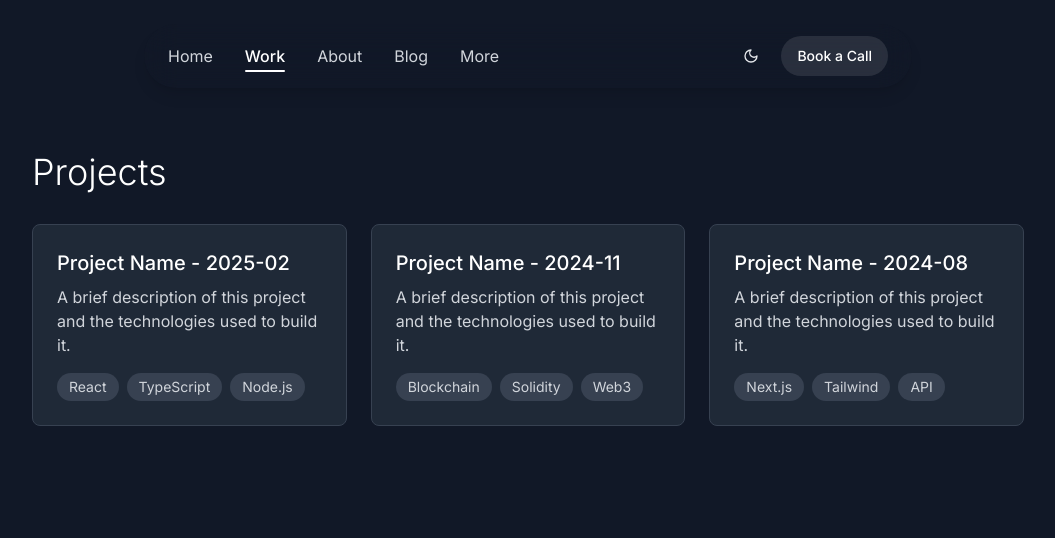
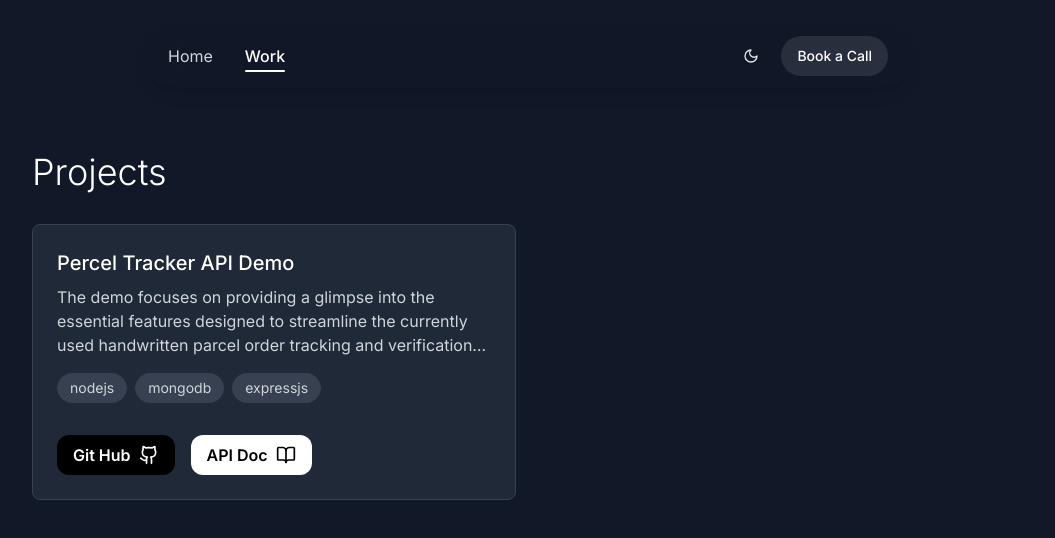
Before and after one commit to acehidan/atyh-portfolio, a Next.js app: page /projects in a window 1280 px wide. Shown: the top 538 px of the page, without its empty margins (112-1167 px from the left). Built offline with nearby package versions, Linux system fonts and the light colour scheme.

Commit message:
feat: add project

```diff
--- a/app/projects/page.tsx
+++ b/app/projects/page.tsx
@@ -1,70 +1,91 @@
-import { PageTransition } from "@/components/page-transition"
+"use client";
+import { PageTransition } from "@/components/page-transition";
+import { ArrowRightIcon, BookOpen, Github } from "lucide-react";
+import { useState } from "react";
 
 export default function ProjectsPage() {
+  const projects = [
+    {
+      id: 1,
+      name: "Percel Tracker API Demo",
+      description:
+        "The demo focuses on providing a glimpse into the essential features designed to streamline the currently used handwritten parcel order tracking and verification process at Me Me Cosmetics, aiming for faster and more efficient operations through robust management tools and insightful data analysis.",
+      technologies: ["Node.js", "MongoDB", "Express.js"],
+      link: "https://github.com/AungThuyeinHein/parcel_tracker_api_demo",
+      tab: ["nodejs", "mongodb", "expressjs"],
+      buttonLink: "https://parcel-tracker-api-demo.onrender.com/api-docs/",
+    },
+  ];
+
+  const [activeProject, setActiveProject] = useState(0);
+
+  const handleActiveProject = (id: number) => {
+    if (activeProject === id) {
+      setActiveProject(0);
+    } else {
+      setActiveProject(id);
+    }
+  };
+
   return (
     <PageTransition>
       <section className="py-8 min-h-[calc(100vh-180px)]">
-        <h2 className="text-4xl font-light text-gray-800 dark:text-white mb-8">Projects</h2>
+        <h2 className="text-4xl font-light text-gray-800 dark:text-white mb-8">
+          Projects
+        </h2>
 
-        <div className="grid md:grid-cols-2 lg:grid-cols-3 gap-6">
+        <div className="grid md:grid-cols-2 lg:grid-cols-2 gap-6">
           {/* Project Card */}
-          <div className="border border-gray-200 dark:border-gray-700 rounded-lg p-6 hover:shadow-md transition-shadow bg-white dark:bg-gray-800">
-            <h3 className="text-xl font-medium mb-2 dark:text-white">Project Name - 2025-02</h3>
-            <p className="text-gray-600 dark:text-gray-300 mb-4">
-              A brief description of this project and the technologies used to build it.
-            </p>
-            <div className="flex flex-wrap gap-2">
-              <span className="px-3 py-1 bg-gray-100 dark:bg-gray-700 text-gray-600 dark:text-gray-300 text-sm rounded-full">
-                React
-              </span>
-              <span className="px-3 py-1 bg-gray-100 dark:bg-gray-700 text-gray-600 dark:text-gray-300 text-sm rounded-full">
-                TypeScript
-              </span>
-              <span className="px-3 py-1 bg-gray-100 dark:bg-gray-700 text-gray-600 dark:text-gray-300 text-sm rounded-full">
-                Node.js
-              </span>
+
+          {projects.map((project) => (
+            <div
+              key={project.id}
+              onClick={() => handleActiveProject(project.id)}
+              className="border border-gray-200 dark:border-gray-700 rounded-lg p-6 hover:shadow-md transition-shadow bg-white dark:bg-gray-800 cursor-pointer"
+            >
+              <h3 className="text-xl font-medium mb-2 dark:text-white">
+                {project.name}
+              </h3>
+              <p
+                className={`text-gray-600 dark:text-gray-300 mb-4 ${
+                  activeProject === project.id
+                    ? "line-clamp-none"
+                    : "line-clamp-3"
+                }`}
+              >
+                {project.description}
+              </p>
+              <div className="flex flex-wrap gap-2">
+                {project.tab.map((tab) => (
+                  <span className="px-3 py-1 bg-white dark:bg-gray-700 border border-gray-200 dark:border-gray-700 text-gray-600 dark:text-gray-300 text-sm rounded-full">
+                    {tab}
+                  </span>
+                ))}
+              </div>
+              <div className="text-center w-full flex space-x-4 mt-4">
+                <a
+                  href={project.buttonLink}
+                  target="_blank"
+                  rel="noopener noreferrer"
+                  className="font-semibold mt-4 rounded-xl inline-flex items-center px-4 py-2 bg-gray-800/90 hover:bg-gray-700 dark:bg-black dark:hover:bg-white/50 text-white dark:text-white border-0 backdrop-blur-sm"
+                >
+                  Git Hub
+                  <Github className="w-5 h-5 ml-2" />
+                </a>
+                <a
+                  href={project.link}
+                  target="_blank"
+                  rel="noopener noreferrer"
+                  className="font-semibold mt-4 rounded-xl inline-flex items-center px-4 py-1 bg-gray-800/90 hover:bg-gray-700 dark:bg-white dark:hover:bg-white/50 text-white dark:text-black border-0 backdrop-blur-sm"
+                >
+                  API Doc
+                  <BookOpen className="w-5 h-5 ml-2" />
+                </a>
+              </div>
             </div>
-          </div>
-
-          {/* More Project Cards */}
-          <div className="border border-gray-200 dark:border-gray-700 rounded-lg p-6 hover:shadow-md transition-shadow bg-white dark:bg-gray-800">
-            <h3 className="text-xl font-medium mb-2 dark:text-white">Project Name - 2024-11</h3>
-            <p className="text-gray-600 dark:text-gray-300 mb-4">
-              A brief description of this project and the technologies used to build it.
-            </p>
-            <div className="flex flex-wrap gap-2">
-              <span className="px-3 py-1 bg-gray-100 dark:bg-gray-700 text-gray-600 dark:text-gray-300 text-sm rounded-full">
-                Blockchain
-              </span>
-              <span className="px-3 py-1 bg-gray-100 dark:bg-gray-700 text-gray-600 dark:text-gray-300 text-sm rounded-full">
-                Solidity
-              </span>
-              <span className="px-3 py-1 bg-gray-100 dark:bg-gray-700 text-gray-600 dark:text-gray-300 text-sm rounded-full">
-                Web3
-              </span>
-            </div>
-          </div>
-
-          {/* Third Project Card */}
-          <div className="border border-gray-200 dark:border-gray-700 rounded-lg p-6 hover:shadow-md transition-shadow bg-white dark:bg-gray-800">
-            <h3 className="text-xl font-medium mb-2 dark:text-white">Project Name - 2024-08</h3>
-            <p className="text-gray-600 dark:text-gray-300 mb-4">
-              A brief description of this project and the technologies used to build it.
-            </p>
-            <div className="flex flex-wrap gap-2">
-              <span className="px-3 py-1 bg-gray-100 dark:bg-gray-700 text-gray-600 dark:text-gray-300 text-sm rounded-full">
-                Next.js
-              </span>
-              <span className="px-3 py-1 bg-gray-100 dark:bg-gray-700 text-gray-600 dark:text-gray-300 text-sm rounded-full">
-                Tailwind
-              </span>
-              <span className="px-3 py-1 bg-gray-100 dark:bg-gray-700 text-gray-600 dark:text-gray-300 text-sm rounded-full">
-                API
-              </span>
-            </div>
-          </div>
+          ))}
         </div>
       </section>
     </PageTransition>
-  )
+  );
 }
--- a/components/navbar.tsx
+++ b/components/navbar.tsx
@@ -20,9 +20,9 @@ export default function Navbar() {
   const navLinks = [
     { href: "/", label: "Home", path: "/" },
     { href: "/projects", label: "Work", path: "/projects" },
-    { href: "/about", label: "About", path: "/about" },
-    { href: "/blog", label: "Blog", path: "/blog" },
-    { href: "/more", label: "More", path: "/more" },
+    // { href: "/about", label: "About", path: "/about" },
+    // { href: "/blog", label: "Blog", path: "/blog" },
+    // { href: "/more", label: "More", path: "/more" },
   ];
 
   return (
```
